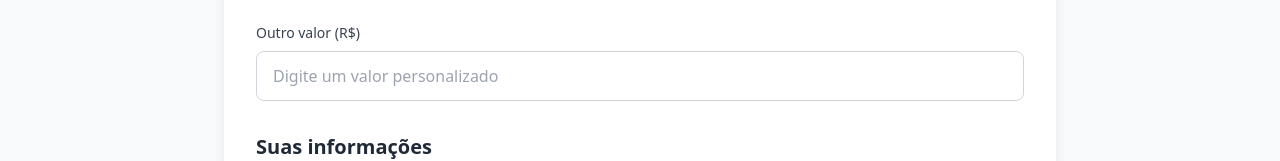
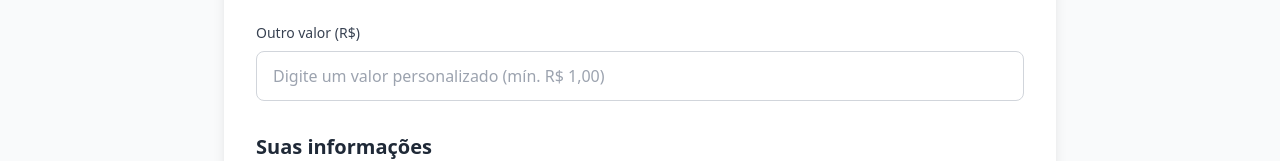
Before and after one commit to peguthierres/casa-dom-fernando, a React (Vite) app: page /doacao in a window 1280 px wide. Shown: the part 705-866 px from the top of the page. Built offline with nearby package versions, Linux system fonts and the light colour scheme.

Commit message:
Update DonationPage.tsx

```diff
--- a/src/components/DonationPage.tsx
+++ b/src/components/DonationPage.tsx
@@ -71,7 +71,13 @@ export default function DonationPage() {
     e.preventDefault();
     const amount = getFinalAmount();
 
-    if (amount > 0 && donorInfo.name && donorInfo.email) {
+    // Validação de valor mínimo
+    if (amount < 1) {
+      alert('O valor mínimo para doação é R$ 1,00.');
+      return;
+    }
+
+    if (amount >= 1 && donorInfo.name && donorInfo.email) {
       setProcessing(true);
 
       // Separar fluxos de pagamento
@@ -81,7 +87,7 @@ export default function DonationPage() {
         await handlePixPayment(amount);
       }
     } else {
-      alert('Por favor, preencha todos os campos obrigatórios e selecione um valor.');
+      alert('Por favor, preencha todos os campos obrigatórios e selecione um valor mínimo de R$ 1,00.');
     }
   };
 
@@ -268,12 +274,12 @@ export default function DonationPage() {
                 </label>
                 <input
                   type="number"
-                  min="1"
+                  min="1.00"
                   step="0.01"
                   value={customAmount}
                   onChange={(e) => handleCustomAmountChange(e.target.value)}
                   className="w-full px-4 py-3 border border-gray-300 rounded-lg focus:ring-2 focus:ring-blue-500 focus:border-blue-500 transition-colors"
-                  placeholder="Digite um valor personalizado"
+                  placeholder="Digite um valor personalizado (mín. R$ 1,00)"
                 />
               </div>
             </div>
@@ -368,7 +374,7 @@ export default function DonationPage() {
             <div className="space-y-4">
               <button
                 type="submit"
-                disabled={getFinalAmount() === 0 || !donorInfo.name || !donorInfo.email || processing}
+                disabled={getFinalAmount() < 1 || !donorInfo.name || !donorInfo.email || processing}
                 className="w-full bg-blue-600 text-white py-4 px-8 rounded-lg text-base sm:text-lg font-semibold hover:bg-blue-700 disabled:bg-gray-300 disabled:cursor-not-allowed transition-colors flex items-center justify-center gap-2"
               >
                 {processing ? (
```
